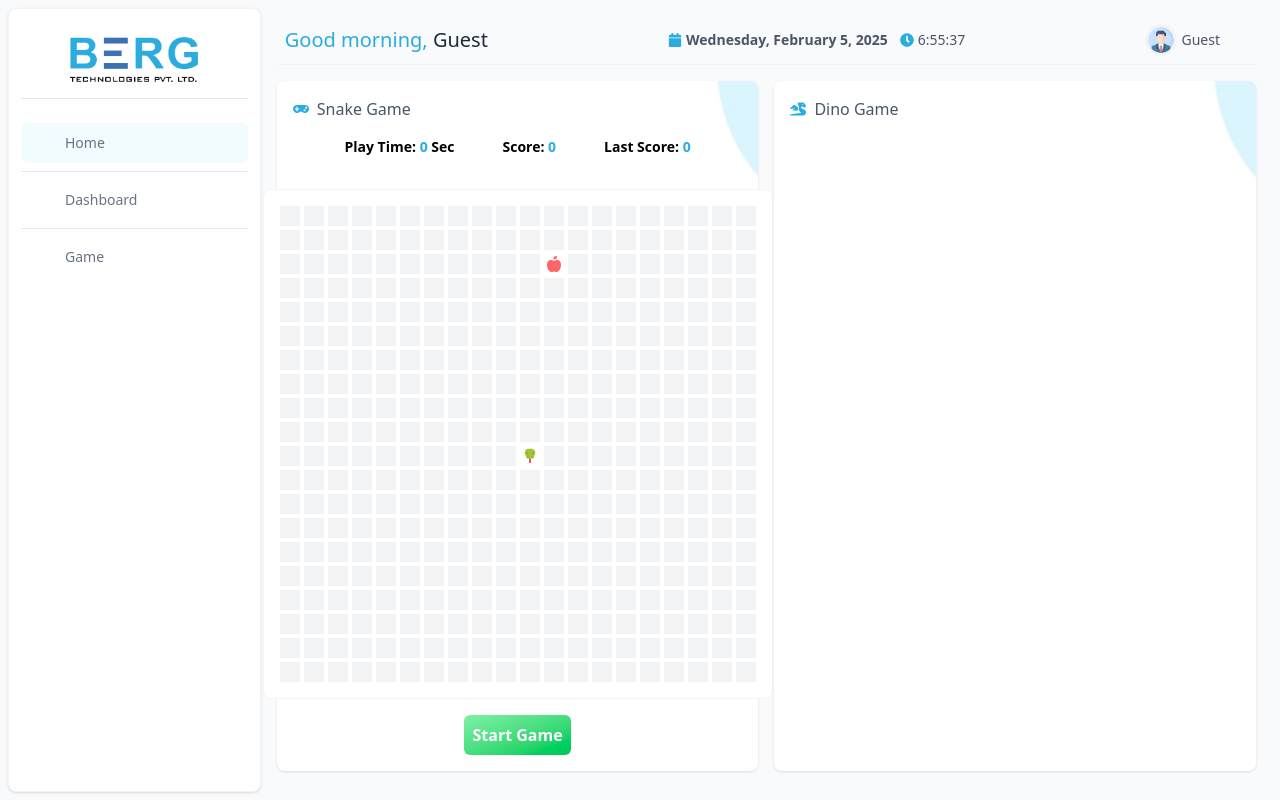
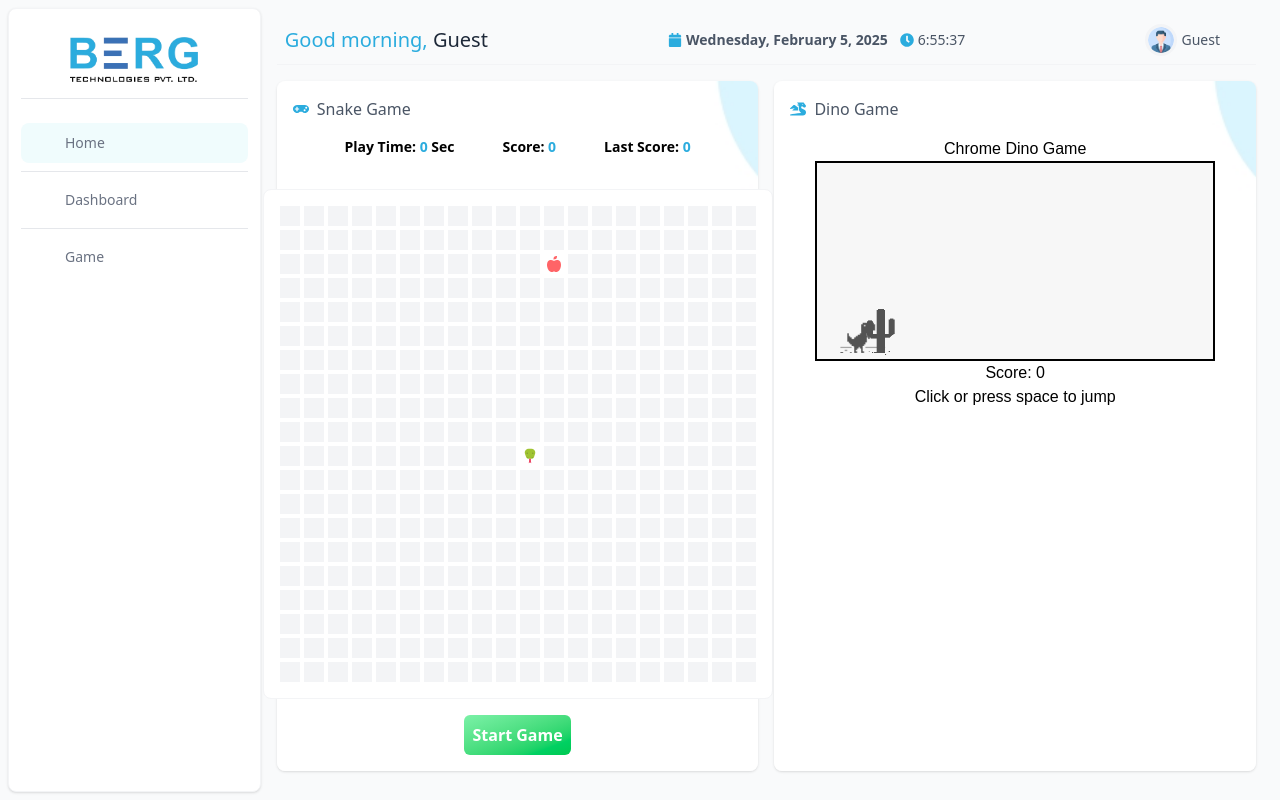
Before and after one commit to ALU-akash/Anvesana, a React (Vite) app in the folder frontend/: page /game in a window 1280 px wide. Built offline with nearby package versions, Linux system fonts and the light colour scheme; no server answers; some icons are missing.

Commit message:
dino game added but [NOT WORKING]

```diff
--- /dev/null
+++ b/frontend/src/components/DinoGame.jsx
@@ -0,0 +1,105 @@
+import React, { useEffect, useRef, useState } from "react";
+import dinoImg from "../assets/img/icons/dino.png"; // Dino sprite
+import cactusImg from "../assets/img/icons/cactus.png"; // Obstacle sprite
+import "../index.css"; // Import styles
+
+const DinoGame = () => {
+    const [isJumping, setIsJumping] = useState(false);
+    const [dinoTop, setDinoTop] = useState(150);
+    const [cactusLeft, setCactusLeft] = useState(400);
+    const [isGameOver, setIsGameOver] = useState(false);
+    const [score, setScore] = useState(0);
+    const dinoRef = useRef(null);
+
+    useEffect(() => {
+        let gravityInterval;
+        if (isJumping) {
+            gravityInterval = setInterval(() => {
+                setDinoTop((prevTop) => (prevTop >= 150 ? 150 : prevTop + 5));
+            }, 20);
+        }
+        return () => clearInterval(gravityInterval);
+    }, [isJumping]);
+
+    useEffect(() => {
+        if (!isGameOver) {
+            const cactusInterval = setInterval(() => {
+                setCactusLeft((prevLeft) => (prevLeft <= -20 ? 400 : prevLeft - 5));
+            }, 30);
+
+            const collisionInterval = setInterval(() => {
+                const dino = dinoRef.current;
+                if (dino && cactusLeft >= 10 && cactusLeft <= 50 && dinoTop >= 120) {
+                    setIsGameOver(true);
+                    alert("Game Over! Your Score: " + score);
+                    window.location.reload();
+                }
+            }, 10);
+
+            const scoreInterval = setInterval(() => {
+                setScore((prevScore) => prevScore + 1);
+            }, 500);
+
+            return () => {
+                clearInterval(cactusInterval);
+                clearInterval(collisionInterval);
+                clearInterval(scoreInterval);
+            };
+        }
+    }, [cactusLeft, dinoTop, isGameOver]);
+
+    useEffect(() => {
+        const handleKeyDown = (event) => {
+            if (event.code === "Space") {
+                event.preventDefault();
+                handleJump();
+            }
+        };
+
+        window.addEventListener("keydown", handleKeyDown);
+        return () => {
+            window.removeEventListener("keydown", handleKeyDown);
+        };
+    }, []);
+
+    const handleJump = () => {
+        if (!isJumping) {
+            setIsJumping(true);
+            let jumpHeight = 0;
+            const jumpInterval = setInterval(() => {
+                if (jumpHeight >= 40) {
+                    clearInterval(jumpInterval);
+                    setIsJumping(false);
+                } else {
+                    setDinoTop((prevTop) => prevTop - 5);
+                    jumpHeight += 5;
+                }
+            }, 20);
+        }
+    };
+
+    return (
+        <div className="game-container" onClick={handleJump}>
+            <h2>Chrome Dino Game</h2>
+            <div className="game">
+                <img
+                    src={dinoImg}
+                    alt="Dino"
+                    className="dino"
+                    ref={dinoRef}
+                    style={{ top: `${dinoTop}px` }}
+                />
+                <img
+                    src={cactusImg}
+                    alt="Cactus"
+                    className="cactus"
+                    style={{ left: `${cactusLeft}px` }}
+                />
+            </div>
+            <h3>Score: {score}</h3>
+            <p>Click or press space to jump</p>
+        </div>
+    );
+};
+
+export default DinoGame;
--- a/frontend/src/index.css
+++ b/frontend/src/index.css
@@ -52,3 +52,33 @@ body {
     background-repeat: no-repeat;
     background-size: cover;
 }
+
+.game-container {
+    text-align: center;
+    font-family: Arial, sans-serif;
+}
+
+.game {
+    position: relative;
+    width: 400px;
+    height: 200px;
+    border: 2px solid black;
+    background-color: #f7f7f7;
+    overflow: hidden;
+    margin: auto;
+}
+
+.dino {
+    position: absolute;
+    width: 50px;
+    height: 50px;
+    bottom: 0;
+    left: 20px;
+}
+
+.cactus {
+    position: absolute;
+    width: 30px;
+    height: 50px;
+    bottom: 0;
+}
--- a/frontend/src/pages/GamePage.jsx
+++ b/frontend/src/pages/GamePage.jsx
@@ -3,6 +3,7 @@ import SnakeBoard from "../components/SnakeBoard";
 import Sidebar from "../components/Sidebar";
 import Navbar from "../components/Navbar";
 import { FaDragon, FaGamepad } from "react-icons/fa";
+import DinoGame from "../components/DinoGame";
 
 const GamePage = () => {
   return (
@@ -26,7 +27,7 @@ const GamePage = () => {
               <FaDragon className="text-[#2BACDE]" />
               Dino Game
             </h5>
-            {/* <SnakeBoard /> */}
+            <DinoGame />
           </div>
         </div>
       </main>
```
Also changed, not shown: frontend/src/assets/img/icons/cactus.png (added), frontend/src/assets/img/icons/dino.png (added).
